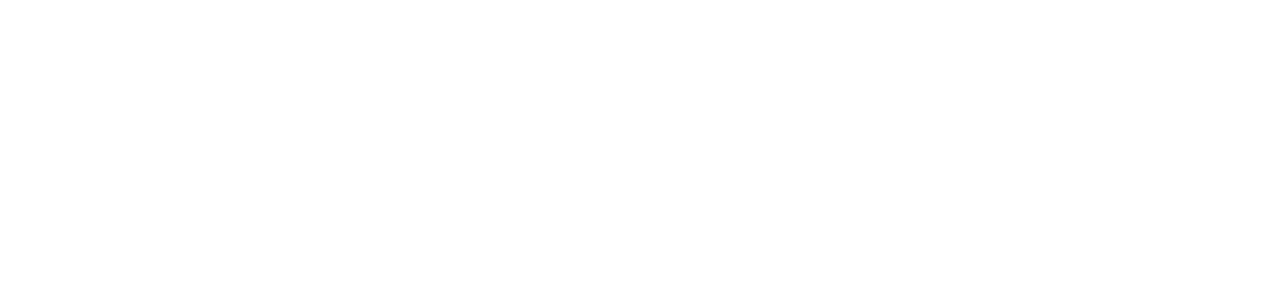
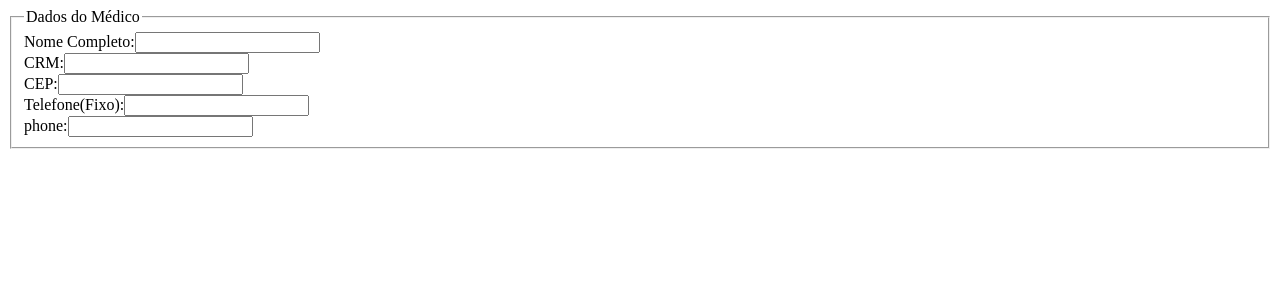
Before and after one commit to TGF0911/teste-gcb, a React (Create React App) app in the folder web/: page /upadte-doctors in a window 1280 px wide. Shown: the top 300 px of the page. Built offline with nearby package versions, Linux system fonts and the light colour scheme.

Commit message:
Add UpdateDoctors Page

```diff
--- a/web/src/pages/FindDoctors.tsx
+++ b/web/src/pages/FindDoctors.tsx
@@ -23,6 +23,10 @@
   useEffect(() => {
     api.get('/doctors').then(({ data }) => setDoctors(data))
   })
+
+  async function findDoctor(){
+
+  }
 
   async function handleDeleteDoctor(id : number){
 
--- /dev/null
+++ b/web/src/pages/UpdateDoctor.tsx
@@ -0,0 +1,47 @@
+import React, {useState, useEffect} from 'react'
+import api from '../services/api'
+
+export default function UpdateDoctor() {
+
+  const [name, setName] = useState('')
+  const [crm, setCrm] = useState('')
+  const [cep, setCep] = useState('')
+  const [landline, setLandline] = useState('')
+  const [phone, setPhone] = useState('')
+  const [specialties, setSpecialties] = useState([])
+
+  return(
+    <div id="update-container">
+      <form>
+        <fieldset>
+          <legend>Dados do Médico</legend>
+
+          <div className="input-block">
+            <label htmlFor="name">Nome Completo:</label>
+            <input type="text" maxLength={120} id="name" value={name} onChange={e => setName(e.target.value)}/>
+          </div>
+
+          <div className="input-block">
+            <label htmlFor="crm">CRM:</label>
+            <input type="text"   id="crm" value={crm} onChange={e => setCrm(e.target.value)}/>
+          </div>
+
+          <div className="input-block">
+            <label htmlFor="cep">CEP:</label>
+            <input type="text" maxLength={9} id="cep" value={cep} onChange={e => setCep(e.target.value)}/>
+          </div>
+
+          <div className="input-block">
+            <label htmlFor="landline">Telefone(Fixo):</label>
+            <input type="text" id="landline" value={landline} onChange={e => setLandline(e.target.value)}/>
+          </div>
+
+          <div className="input-block">
+            <label htmlFor="phone">phone:</label>
+            <input type="text" id="phone" value={phone} onChange={e => setPhone(e.target.value)}/>
+          </div>
+        </fieldset>
+      </form>
+    </div>
+  )
+}
--- a/web/src/routes.tsx
+++ b/web/src/routes.tsx
@@ -1,6 +1,8 @@
 import React from 'react';
 import {BrowserRouter, Route, Switch } from 'react-router-dom'
 import CreateDoctors from './pages/CreateDoctors'
+import FindDoctors from './pages/FindDoctors';
+import UpdateDoctor from './pages/UpdateDoctor';
 
 
 export default function Routes() {
@@ -8,6 +10,8 @@
     <BrowserRouter>
       <Switch>
         <Route path="/create-doctors" component={CreateDoctors} />
+        <Route path="/upadte-doctors" component={UpdateDoctor} />
+        <Route path="/doctors" component={FindDoctors} />
       </Switch>
     </BrowserRouter>
   )
```
